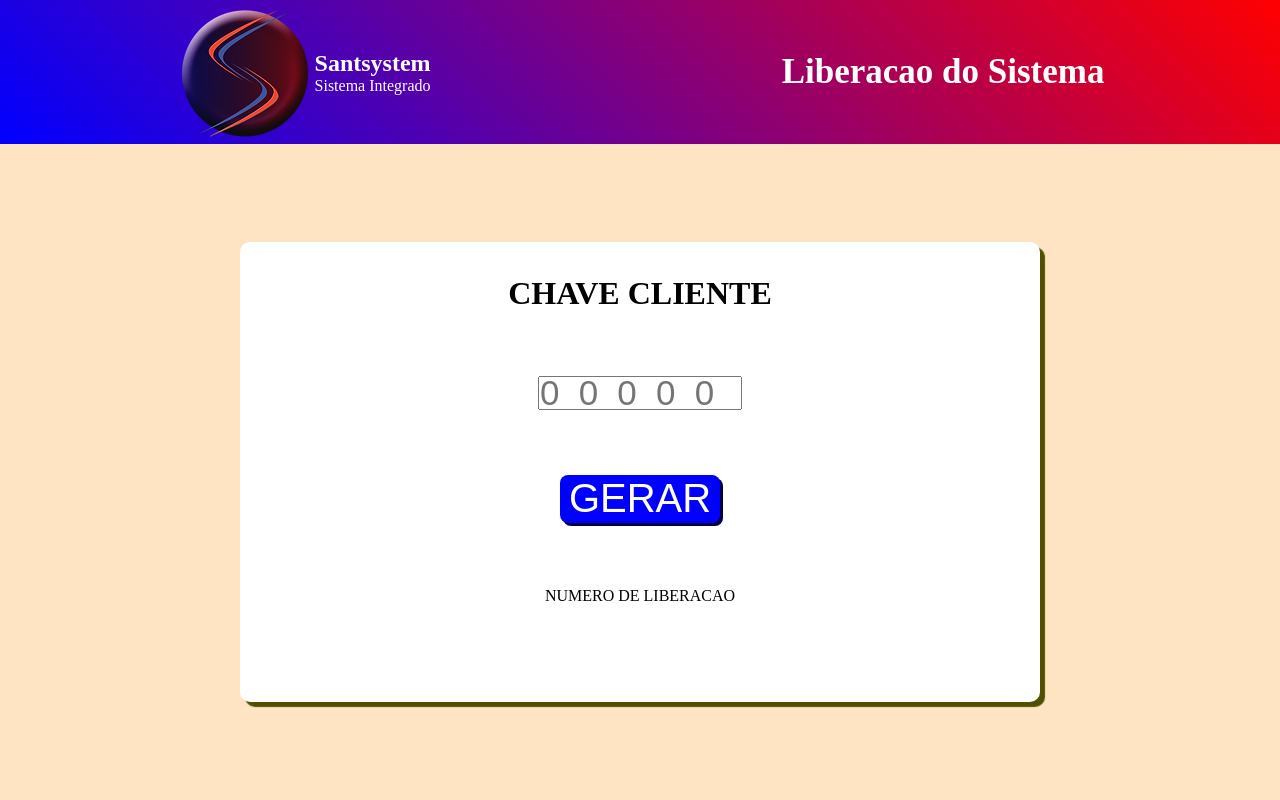
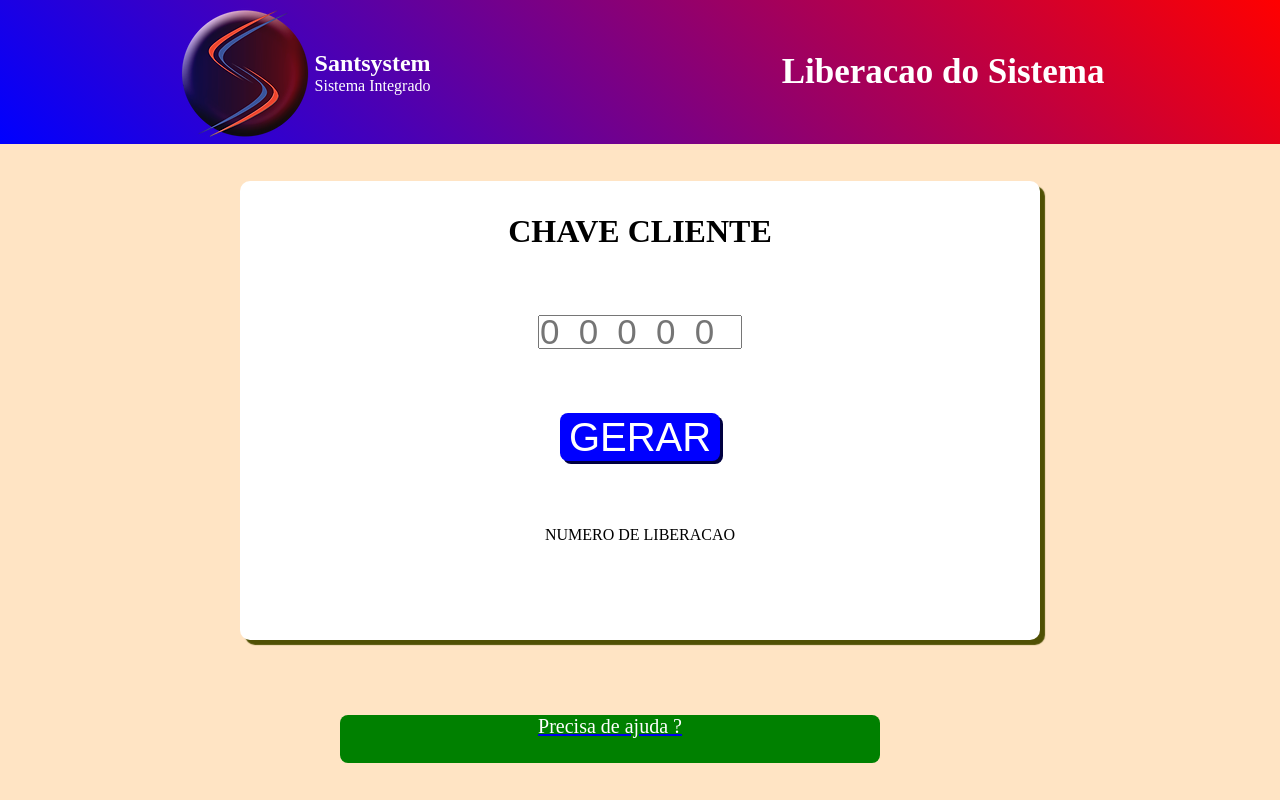
Before and after one commit to GutoQuirino/liberacaoss, a React (Create React App) app: page / in a window 1280 px wide. Built offline with nearby package versions, Linux system fonts and the light colour scheme.

Commit message:
Botao Whats

```diff
--- a/src/components/Section.js
+++ b/src/components/Section.js
@@ -1,4 +1,4 @@
-
+import Whats from "./Whats";
 
 const Section = () => {
 
@@ -11,6 +11,7 @@ const Section = () => {
                 <p>NUMERO DE LIBERACAO</p>
                 <h1></h1>
             </div>
+            <Whats/>
         </div>
 
     )
--- /dev/null
+++ b/src/components/Whats.js
@@ -0,0 +1,10 @@
+const Whats = () => {
+
+    return (
+
+        <a href="https://wa.me/551144936100"><div className="whats">Precisa de ajuda ?</div></a>
+    )
+
+}
+
+export default Whats;
--- a/src/index.css
+++ b/src/index.css
@@ -31,8 +31,9 @@ h2{
     height: 82vh;
     background-color: bisque;
     display: flex;
-    justify-content: center;
+    justify-content: space-around;
     align-items: center;
+    flex-direction: column;
 }
 .janela{
     width: 800px;
@@ -66,3 +67,14 @@ h2{
     border-radius: 8px;
     box-shadow: 3px 3px .5px rgb(0, 0, 64);
 }
+.whats{
+    background-color: green;
+    color: #fff;
+    width: 600px;
+    max-width: 90%;
+    height: 3rem;
+    border: none;
+    border-radius: 8px;
+    font-size: 20px;
+    text-align: center;
+}
```
